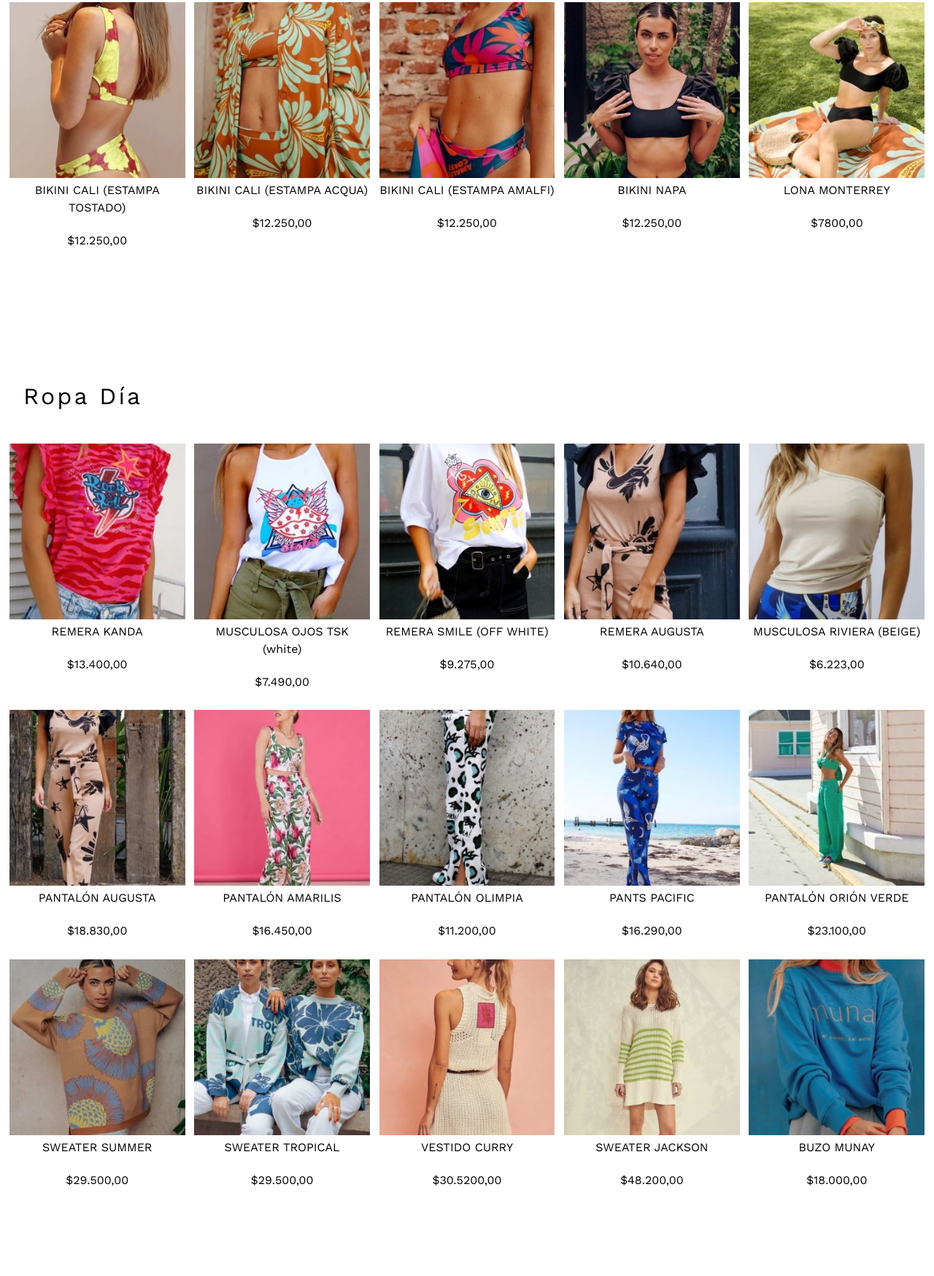
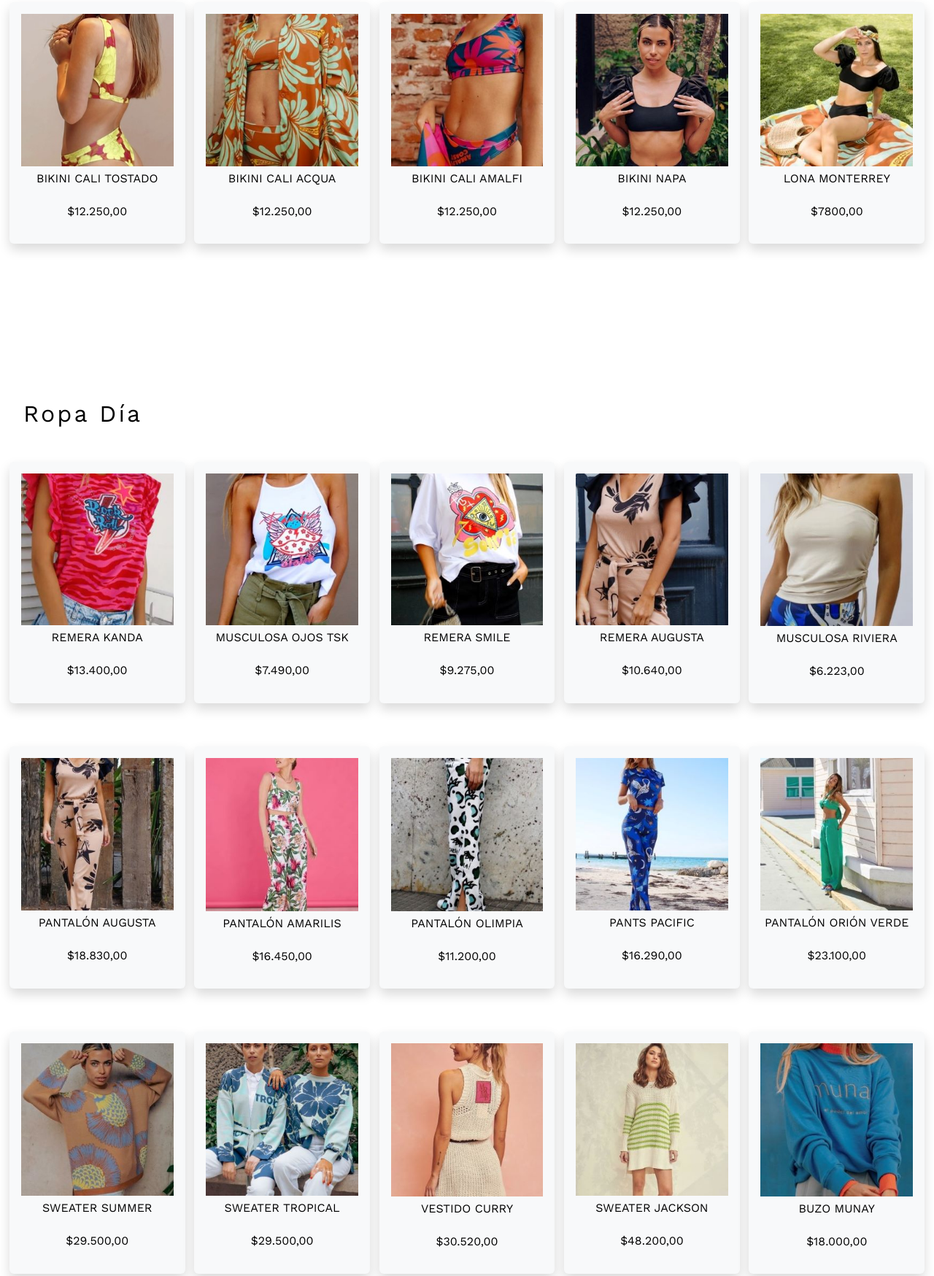
Before and after one commit to Zaetam/Narita, a plain HTML site: page paginas/productos.html in a window 1280 px wide. Shown: the part 462-2211 px from the top of the page at 73% size. Drawn offline with nearby package versions, Linux system fonts and the light colour scheme.

Commit message:
agrego sombras

```diff
--- a/paginas/productos.html
+++ b/paginas/productos.html
@@ -61,31 +61,31 @@
 
                 <div class="galeria galeria-beachwear">
 
-                    <div class="celda_galeria">
+                    <div class="celda_galeria shadow p-3 mb-5 bg-body-tertiary rounded">
                         <img src="../imagenes/beachwear_1.jpeg" alt="Beachwear 1">
-                        <p>BIKINI CALI (ESTAMPA TOSTADO)</p>
+                        <p>BIKINI CALI TOSTADO</p>
                         <p>$12.250,00</p>
                     </div>
 
-                    <div class="celda_galeria">
+                    <div class="celda_galeria shadow p-3 mb-5 bg-body-tertiary rounded">
                         <img src="../imagenes/beachwear_2.jpeg" alt="Beachwear 2">
-                        <p>BIKINI CALI (ESTAMPA ACQUA)</p>
+                        <p>BIKINI CALI ACQUA</p>
                         <p>$12.250,00</p>
                     </div>
 
-                    <div class="celda_galeria">
+                    <div class="celda_galeria shadow p-3 mb-5 bg-body-tertiary rounded">
                         <img src="../imagenes/beachwear_3.jpeg" alt="Beachwear 3">
-                        <p>BIKINI CALI (ESTAMPA AMALFI)</p>
+                        <p>BIKINI CALI AMALFI</p>
                         <p>$12.250,00</p>
                     </div>
 
-                    <div class="celda_galeria">
+                    <div class="celda_galeria shadow p-3 mb-5 bg-body-tertiary rounded">
                         <img src="../imagenes/beachwear_4.jpeg" alt="Beachwear 4">
                         <p>BIKINI NAPA</p>
                         <p>$12.250,00</p>
                     </div>
 
-                    <div class="celda_galeria">
+                    <div class="celda_galeria shadow p-3 mb-5 bg-body-tertiary rounded">
                         <img src="../imagenes/beachwear_5.jpeg" alt="Beachwear 5">
                         <p>LONA MONTERREY</p>
                         <p>$7800,00</p>
@@ -101,92 +101,92 @@
                 </div>
 
                 <div class="galeria galeria-dia">
-                    <div class="celda_galeria">
+                    <div class="celda_galeria shadow p-3 mb-5 bg-body-tertiary rounded">
                         <img src="../imagenes/dia_1.jpg" alt="Ropa de dia 1">
                         <p>REMERA KANDA</p>
                         <p>$13.400,00</p>
                     </div>
 
-                    <div class="celda_galeria">
+                    <div class="celda_galeria shadow p-3 mb-5 bg-body-tertiary rounded">
                         <img src="../imagenes/dia_2.jpeg" alt="Ropa de dia 2">
-                        <p>MUSCULOSA OJOS TSK (white)</p>
+                        <p>MUSCULOSA OJOS TSK</p>
                         <p>$7.490,00</p>
                     </div>
 
-                    <div class="celda_galeria">
+                    <div class="celda_galeria shadow p-3 mb-5 bg-body-tertiary rounded">
                         <img src="../imagenes/dia_3.jpeg" alt="Ropa de dia 3">
-                        <p>REMERA SMILE (OFF WHITE)</p>
+                        <p>REMERA SMILE</p>
                         <p>$9.275,00</p>
                     </div>
 
 
-                    <div class="celda_galeria">
+                    <div class="celda_galeria shadow p-3 mb-5 bg-body-tertiary rounded">
                         <img src="../imagenes/dia_4.jpeg" alt="Ropa de dia 4">
                         <p>REMERA AUGUSTA</p>
                         <p>$10.640,00</p>
                     </div>
 
-                    <div class="celda_galeria">
+                    <div class="celda_galeria shadow p-3 mb-5 bg-body-tertiary rounded">
                         <img src="../imagenes/dia_5.jpeg" alt="Ropa de dia 5">
-                        <p>MUSCULOSA RIVIERA (BEIGE)</p>
+                        <p>MUSCULOSA RIVIERA</p>
                         <p>$6.223,00</p>
                     </div>
 
-                    <div class="celda_galeria">
+                    <div class="celda_galeria shadow p-3 mb-5 bg-body-tertiary rounded">
                         <img src="../imagenes/dia_6.jpeg" alt="Ropa de dia 6">
                         <p>PANTALÓN AUGUSTA</p>
                         <p>$18.830,00</p>
                     </div>
 
-                    <div class="celda_galeria">
+                    <div class="celda_galeria shadow p-3 mb-5 bg-body-tertiary rounded">
                         <img src="../imagenes/dia_7.jpeg" alt="Ropa de dia 7">
                         <p>PANTALÓN AMARILIS</p>
                         <p>$16.450,00</p>
                     </div>
 
-                    <div class="celda_galeria">
+                    <div class="celda_galeria shadow p-3 mb-5 bg-body-tertiary rounded">
                         <img src="../imagenes/dia_8.jpeg" alt="Ropa de dia 8">
                         <p>PANTALÓN OLIMPIA</p>
                         <p>$11.200,00</p>
                     </div>
 
-                    <div class="celda_galeria">
+                    <div class="celda_galeria shadow p-3 mb-5 bg-body-tertiary rounded">
                         <img src="../imagenes/dia_9.jpeg" alt="Ropa de dia 9">
                         <p>PANTS PACIFIC</p>
                         <p>$16.290,00</p>
                     </div>
 
-                    <div class="celda_galeria">
+                    <div class="celda_galeria shadow p-3 mb-5 bg-body-tertiary rounded">
                         <img src="../imagenes/dia_10.jpeg" alt="Ropa de dia 10">
                         <p>PANTALÓN ORIÓN VERDE</p>
                         <p>$23.100,00</p>
                     </div>
 
-                    <div class="celda_galeria">
+                    <div class="celda_galeria shadow p-3 mb-5 bg-body-tertiary rounded">
                         <img src="../imagenes/dia_11.jpeg" alt="Ropa de dia 11">
                         <p>SWEATER SUMMER</p>
                         <p>$29.500,00</p>
                     </div>
 
-                    <div class="celda_galeria">
+                    <div class="celda_galeria shadow p-3 mb-5 bg-body-tertiary rounded">
                         <img src="../imagenes/dia_12.jpeg" alt="Ropa de dia 12">
                         <p>SWEATER TROPICAL</p>
                         <p>$29.500,00</p>
                     </div>
 
-                    <div class="celda_galeria">
+                    <div class="celda_galeria shadow p-3 mb-5 bg-body-tertiary rounded">
                         <img src="../imagenes/dia_13.jpeg" alt="Ropa de dia 13">
                         <p>VESTIDO CURRY</p>
-                        <p>$30.5200,00</p>
+                        <p>$30.520,00</p>
                     </div>
 
-                    <div class="celda_galeria">
+                    <div class="celda_galeria shadow p-3 mb-5 bg-body-tertiary rounded">
                         <img src="../imagenes/dia_14.jpeg" alt="Ropa de dia 14">
                         <p>SWEATER JACKSON</p>
                         <p>$48.200,00</p>
                     </div>
 
-                    <div class="celda_galeria">
+                    <div class="celda_galeria shadow p-3 mb-5 bg-body-tertiary rounded">
                         <img src="../imagenes/dia_15.jpeg" alt="Ropa de dia 15">
                         <p>BUZO MUNAY</p>
                         <p>$18.000,00</p>
@@ -205,31 +205,31 @@
                 </div>
 
                 <div class="galeria galeria-noche">
-                    <div class="celda_galeria">
+                    <div class="celda_galeria shadow p-3 mb-5 bg-body-tertiary rounded">
                         <img src="../imagenes/noche_1.jpg" alt="Ropa de Noche 1">
                         <p>VESTIDO PADMA</p>
                         <p>$85.000,00</p>
                     </div>
 
-                    <div class="celda_galeria">
+                    <div class="celda_galeria shadow p-3 mb-5 bg-body-tertiary rounded">
                         <img src="../imagenes/noche_2.jpg" alt="Ropa de Noche 2">
                         <p>VESTIDO LUNA</p>
                         <p>$85.000,00</p>
                     </div>
 
-                    <div class="celda_galeria">
+                    <div class="celda_galeria shadow p-3 mb-5 bg-body-tertiary rounded">
                         <img src="../imagenes/noche_3.jpg" alt="Ropa de Noche 3">
                         <p>VESTIDO ASIM</p>
                         <p>$55.000,00</p>
                     </div>
 
-                    <div class="celda_galeria">
+                    <div class="celda_galeria shadow p-3 mb-5 bg-body-tertiary rounded">
                         <img src="../imagenes/noche_4.JPG" alt="Ropa de Noche 4">
                         <p>VESTIDO KENHIA</p>
                         <p>$55.00,00</p>
                     </div>
 
-                    <div class="celda_galeria">
+                    <div class="celda_galeria shadow p-3 mb-5 bg-body-tertiary rounded">
                         <img src="../imagenes/noche_5.jpg" alt="Ropa de Noche 5">
                         <p>PANTALON ROSS</p>
                         <p>$54.200,00</p>
--- a/sass/_nosotras.scss
+++ b/sass/_nosotras.scss
@@ -18,6 +18,10 @@ div.paginacompartida{
         width: 35%;
         justify-content: center;
         background-image: url("../imagenes/fondo3.JPG");
+        background-repeat: no-repeat;
+        background-attachment: fixed;
+        background-size: cover;
+
         animation: ease-in retrato 40s;
 
 
```
Also changed, not shown: sass/style.css, 1 other file.
